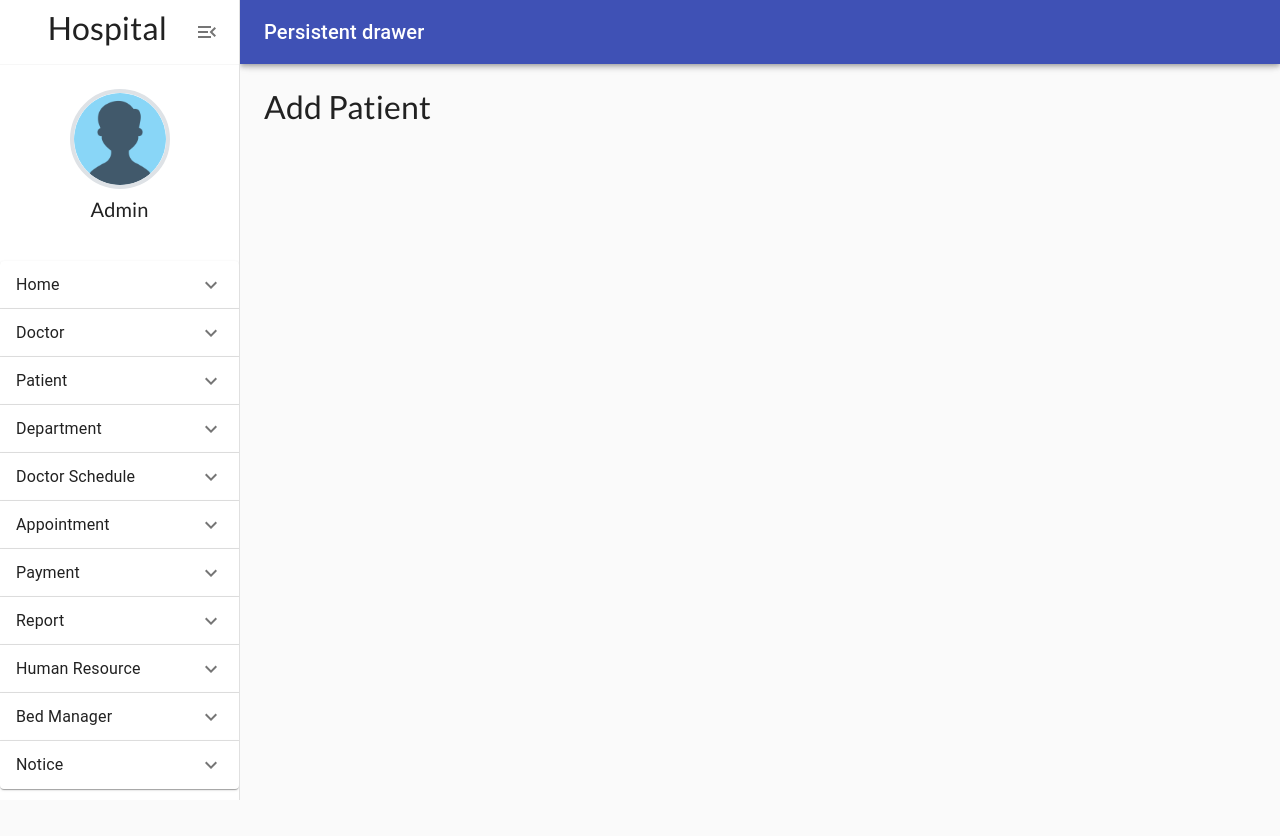
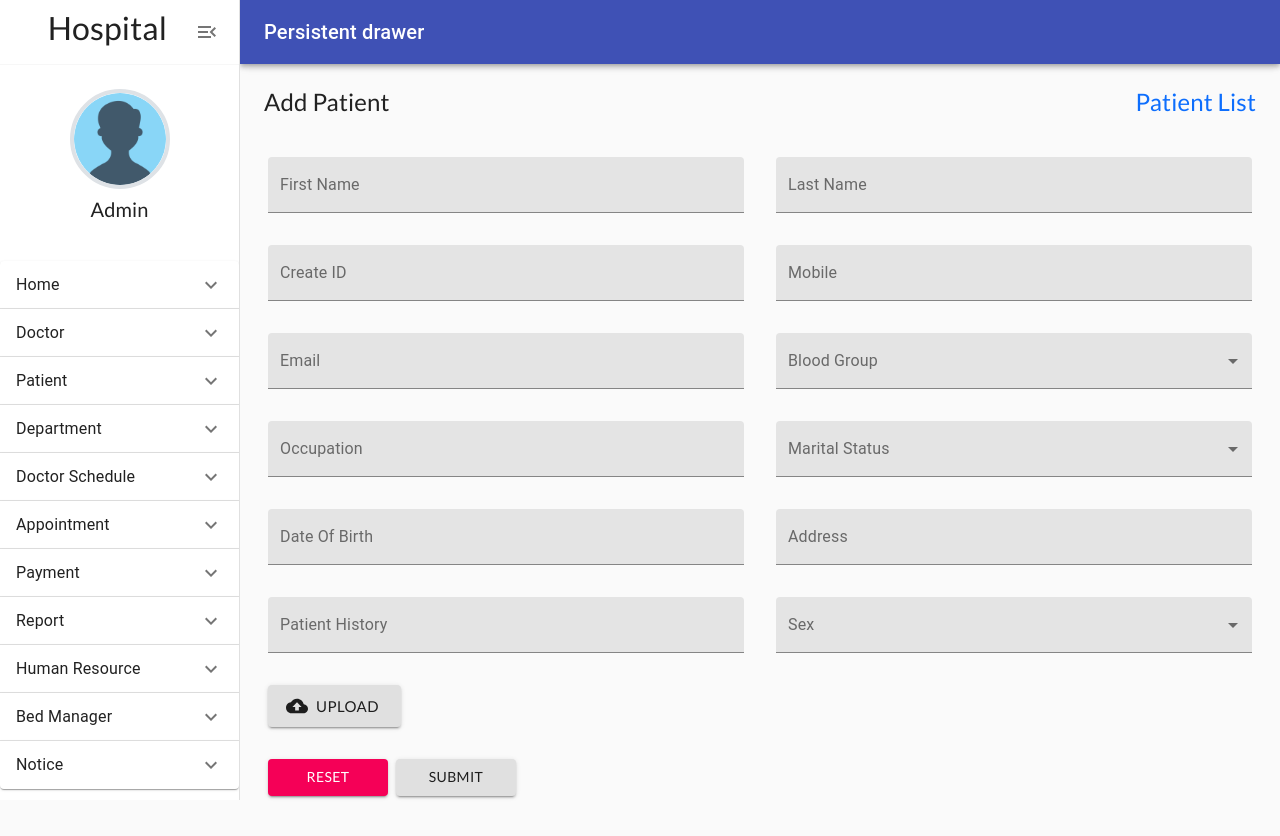
Before and after one commit to nayem1816/hospital-management-stytem-client, a React (Create React App) app: page /patient/addPatient in a window 1280 px wide. Before the commit the page ends 800 px from the top, so only its background shows below. Built offline with nearby package versions, Linux system fonts and the light colour scheme.

Commit message:
Add Patient Section Started

```diff
--- /dev/null
+++ b/src/components/InputField/CustomSelect/CustomSelect.jsx
@@ -0,0 +1,20 @@
+import { FormControl, InputLabel, Select } from "@material-ui/core";
+import React from "react";
+
+const CustomSelect = ({ placeHolder, selectOptions, register }) => {
+    return (
+        <FormControl className="w-100" variant="filled">
+            <InputLabel htmlFor="filled-native-simple">
+                {placeHolder}
+            </InputLabel>
+            <Select {...register("department", { required: true })} native>
+                <option aria-label="None" value="" />
+                {selectOptions.map((options) => (
+                    <option value={options}>{options}</option>
+                ))}
+            </Select>
+        </FormControl>
+    );
+};
+
+export default CustomSelect;
--- /dev/null
+++ b/src/components/InputField/UploadField/UploadField.jsx
@@ -0,0 +1,43 @@
+import React from "react";
+import { makeStyles } from "@material-ui/core/styles";
+import Button from "@material-ui/core/Button";
+import CloudUploadIcon from "@material-ui/icons/CloudUpload";
+
+const useStyles = makeStyles((theme) => ({
+    root: {
+        "& > *": {
+            margin: theme.spacing(1),
+        },
+    },
+    input: {
+        display: "none",
+    },
+}));
+
+const UploadField = () => {
+    const classes = useStyles();
+    return (
+        <div className="">
+            <input
+                accept="image/*"
+                className={classes.input}
+                id="contained-button-file"
+                multiple
+                type="file"
+            />
+            <label htmlFor="contained-button-file">
+                <Button
+                    variant="contained"
+                    color="default"
+                    component="span"
+                    size="large"
+                    startIcon={<CloudUploadIcon />}
+                >
+                    Upload
+                </Button>
+            </label>
+        </div>
+    );
+};
+
+export default UploadField;
--- a/src/pages/Doctor/AddDoctor/AddDoctor.jsx
+++ b/src/pages/Doctor/AddDoctor/AddDoctor.jsx
@@ -4,6 +4,8 @@ import CustomPassInput from "../../../components/InputField/CustomPassInput/Cust
 import CustomInput from "./../../../components/InputField/CustomInput/CustomInput";
 import { useForm } from "react-hook-form";
 import CustomButton from "../../../components/InputField/CustomButton/CustomButton";
+import CustomSelect from "../../../components/InputField/CustomSelect/CustomSelect";
+import UploadField from "../../../components/InputField/UploadField/UploadField";
 
 const AddDoctor = () => {
   const { register, handleSubmit } = useForm();
@@ -21,47 +23,81 @@ const AddDoctor = () => {
       <div className="mt-3">
         <form className="" onSubmit={handleSubmit(onSubmit)}>
           <div className="row">
-                        <div className="col-md-6 p-3">
+            <div className="col-md-6 p-3 first-name">
               <CustomInput
                 placeHolder={"First Name"}
                 inputType={"text"}
                 {...register("firstName", { required: true })}
               />
             </div>
-                        <div className="col-md-6 p-3">
+            <div className="col-md-6 p-3 last-name">
               <CustomInput
                 placeHolder={"Last Name"}
                 inputType={"text"}
                 {...register("lastName", { required: true })}
               />
             </div>
-                        <div className="col-md-6 p-3">
+            <div className="col-md-6 p-3 email">
               <CustomInput
                 placeHolder={"Email"}
                 inputType={"email"}
                 {...register("email", { required: true })}
               />
             </div>
-                        <div className="col-md-6 p-3">
+            <div className="col-md-6 p-3 password">
               <CustomPassInput register={register} />
             </div>
-                        <div className="col-md-6 p-3">
+            <div className="col-md-6 p-3 designation">
               <CustomInput
                 placeHolder={"Designation"}
                 inputType={"text"}
                 {...register("designation", { required: true })}
               />
             </div>
-                        <div className="col-md-12 p-3">
+            <div className="col-md-6 p-3 department">
+              <CustomSelect
+                placeHolder="Department"
+                selectOptions={[
+                  "Neurology",
+                  "Gynecology",
+                  "Microbiology",
+                  "Pharmacy",
+                  "Neonatal",
+                ]}
+                register={register}
+              />
+            </div>
+            <div className="col-md-6 p-3 address">
+              <CustomInput
+                placeHolder={"Address"}
+                inputType={"text"}
+                {...register("address", { required: true })}
+              />
+            </div>
+            <div className="col-md-6 p-3 specialist">
+              <CustomInput
+                placeHolder={"Specialist"}
+                inputType={"text"}
+                {...register("specialist", { required: true })}
+              />
+            </div>
+            <div className="col-md-6 p-3 mobile">
+              <CustomInput
+                placeHolder={"Mobile"}
+                inputType={"number"}
+                {...register("mobile", { required: true })}
+              />
+            </div>
+            <div className="col-md-6 p-3 mobile">
+              <UploadField />
+            </div>
+            <div className="col-md-12 p-3 button">
               <CustomButton
                 btnType={"btn"}
                 btnTxt={"Reset"}
                 color="secondary"
               />
-                            <CustomButton
-                                btnType={"submit"}
-                                btnTxt={"Submit"}
-                            />
+              <CustomButton btnType={"submit"} btnTxt={"Submit"} />
             </div>
           </div>
         </form>
--- a/src/pages/Patient/AddPatient/AddPatient.jsx
+++ b/src/pages/Patient/AddPatient/AddPatient.jsx
@@ -1,9 +1,143 @@
-import React from 'react';
+import React from "react";
+import { Link } from "react-router-dom";
+import CustomPassInput from "../../../components/InputField/CustomPassInput/CustomPassInput";
+import CustomInput from "./../../../components/InputField/CustomInput/CustomInput";
+import { useForm } from "react-hook-form";
+import CustomButton from "../../../components/InputField/CustomButton/CustomButton";
+import CustomSelect from "../../../components/InputField/CustomSelect/CustomSelect";
+import UploadField from "../../../components/InputField/UploadField/UploadField";
 
 const AddPatient = () => {
+  const { register, handleSubmit } = useForm();
+  const onSubmit = (data) => {
+    console.log(data);
+  };
   return (
     <div>
-      <h2>Add Patient</h2>
+      <div className="d-flex justify-content-between">
+        <h4>Add Patient</h4>
+        <h4>
+          <Link to="/patient/patientList">Patient List</Link>
+        </h4>
+      </div>
+      <div className="mt-3">
+        <form className="" onSubmit={handleSubmit(onSubmit)}>
+          <div className="row">
+            <div className="col-md-6 p-3 first-name">
+              <CustomInput
+                placeHolder={"First Name"}
+                inputType={"text"}
+                {...register("firstName", { required: true })}
+              />
+            </div>
+            <div className="col-md-6 p-3 last-name">
+              <CustomInput
+                placeHolder={"Last Name"}
+                inputType={"text"}
+                {...register("lastName", { required: true })}
+              />
+            </div>
+            <div className="col-md-6 p-3 email">
+              <CustomInput
+                placeHolder={"Create ID"}
+                inputType={"number"}
+                {...register("createId", { required: true })}
+              />
+            </div>
+            <div className="col-md-6 p-3 mobile">
+              <CustomInput
+                placeHolder={"Mobile"}
+                inputType={"number"}
+                {...register("mobile", { required: true })}
+              />
+            </div>
+            <div className="col-md-6 p-3 email">
+              <CustomInput
+                placeHolder={"Email"}
+                inputType={"email"}
+                {...register("email", { required: true })}
+              />
+            </div>
+
+            <div className="col-md-6 p-3 department">
+              <CustomSelect
+                placeHolder="Blood Group"
+                selectOptions={[
+                  "A+",
+                  "A-",
+                  "B+",
+                  "B-",
+                  "O+",
+                  "O-",
+                  "AB+",
+                  "AB-",
+                ]}
+                register={register}
+              />
+            </div>
+            <div className="col-md-6 p-3 designation">
+              <CustomInput
+                placeHolder={"Occupation"}
+                inputType={"text"}
+                {...register("occupation", { required: true })}
+              />
+            </div>
+            <div className="col-md-6 p-3 department">
+              <CustomSelect
+                placeHolder="Marital Status"
+                selectOptions={[
+                  "Married",
+                  "Unmarried",
+                ]}
+                register={register}
+              />
+            </div>
+            <div className="col-md-6 p-3 address">
+              <CustomInput
+                placeHolder={"Date Of Birth"}
+                inputType={"text"}
+                {...register("dateOfBirth", { required: true })}
+              />
+            </div>
+            <div className="col-md-6 p-3 address">
+              <CustomInput
+                placeHolder={"Address"}
+                inputType={"text"}
+                {...register("address", { required: true })}
+              />
+            </div>
+            <div className="col-md-6 p-3 specialist">
+              <CustomInput
+                placeHolder={"Patient History"}
+                inputType={"text"}
+                {...register("patientHistory", { required: true })}
+              />
+            </div>
+            <div className="col-md-6 p-3 department">
+              <CustomSelect
+                placeHolder="Sex"
+                selectOptions={[
+                  "Male",
+                  "Female",
+                  "Others",
+                ]}
+                register={register}
+              />
+            </div>
+            <div className="col-md-6 p-3 mobile">
+              <UploadField />
+            </div>
+            <div className="col-md-12 p-3 button">
+              <CustomButton
+                btnType={"btn"}
+                btnTxt={"Reset"}
+                color="secondary"
+              />
+              <CustomButton btnType={"submit"} btnTxt={"Submit"} />
+            </div>
+          </div>
+        </form>
+      </div>
     </div>
   );
 };
```
Lines whose indentation alone changed are shown as unchanged.
